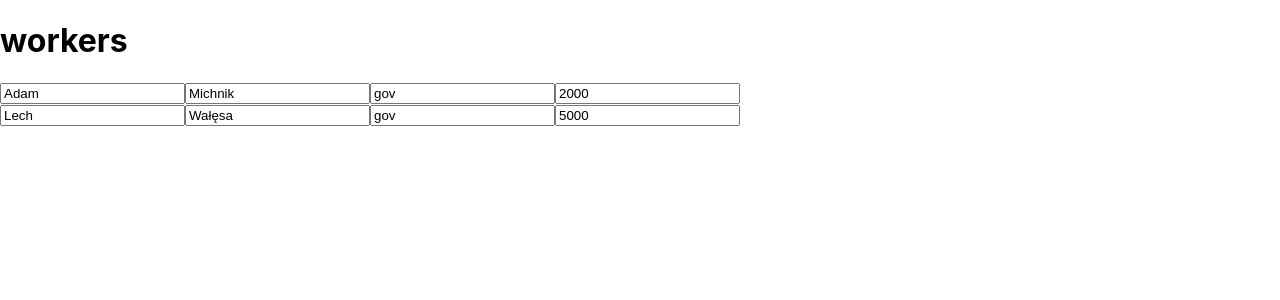
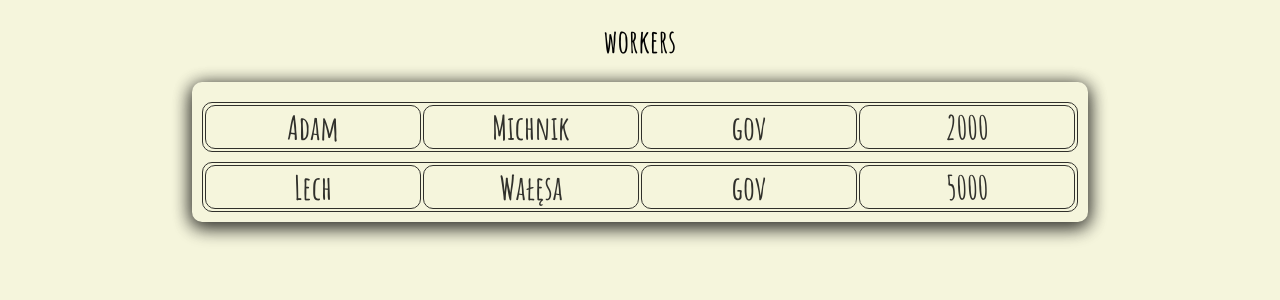
Before and after one commit to anyd007/recruitment-task-1, a React (Create React App) app: page / in a window 1280 px wide. Shown: the top 300 px of the page. Built offline with nearby package versions, Linux system fonts and the light colour scheme.

Commit message:
dodane style

```diff
--- a/public/index.html
+++ b/public/index.html
@@ -24,6 +24,9 @@
       work correctly both with client-side routing and a non-root public URL.
       Learn how to configure a non-root public URL by running `npm run build`.
     -->
+    <style>
+      @import url("https://fonts.googleapis.com/css2?family=Amatic+SC:wght@700&display=swap");
+    </style>
     <title>workers list</title>
   </head>
   <body>
--- /dev/null
+++ b/src/App.css
@@ -0,0 +1,42 @@
+*{
+    font-family: 'Amatic SC', cursive;
+    text-align: center;
+    padding: 0;
+    margin-top: 10px;
+  box-sizing: border-box;
+}
+
+body
+{
+    background-color: beige;
+}
+.app{
+    width: 70%;
+    /* display: inline-block; */
+    margin: auto;
+    padding: 10px;
+    /* align-items: center; */
+    font-size: 33px;
+    border-radius: 10px;
+    /* z-index: 2;
+    text-align: center;
+    justify-content: center;
+    align-items: center;
+    flex-direction: column; */
+    /* position: absolute;
+    left: 50%;
+    transform: translateX(-50%); */
+    transition: box-shadow 1s;
+    box-shadow: 0 3px 18px 0 rgba(0, 0, 0, 1.5), 0 6px 20px 0 rgba(0, 0, 0, 0.6);
+    opacity: 0.8;
+}
+table{
+    width: 100%;
+}
+td {
+    width: 25%;
+}
+table, th, td {
+    border: 1px solid black;
+    border-radius: 10px;
+  }
--- a/src/App.jsx
+++ b/src/App.jsx
@@ -1,5 +1,6 @@
 import React, {Component} from "react";
 import Datalist from "./Datalist";
+import './App.css'
 
 class App extends Component {
     constructor(){
@@ -16,7 +17,7 @@
             return <Datalist firstName = {el.firstName} lastName = {el.lastName} department = {el.department} salaryAmount = {el.salaryAmount}/>
         })
         return(
-        <div>
+        <div className="app">
          {workers}
      </div>
         )}
--- a/src/Datalist.jsx
+++ b/src/Datalist.jsx
@@ -5,15 +5,14 @@
 const Datalist = props => (
 
 <div>
-     <form>
-        <input type='text' placeholder="first name" name='firstNane' value={props.firstName}/>
-        <input type='text' name= 'lastName' value={props.lastName}/>
-        <input type='text' name= 'department' value={props.department}/>
-        <input type='number' name = 'salary-amount' value={props.salaryAmount}/>
-    </form>
-    {/* <div className="datalist">
-    <strong>{props.firstName}</strong> - {props.time}
-   </div> */}
+    <table>
+        {/* <tr>
+            <th>first Name</th> <th>last Name</th> <th>department</th> <th>salary Amount</th>
+        </tr> */}
+        <tr>
+            <td>{props.firstName}</td> <td> {props.lastName} </td> <td> {props.department} </td> <td> {props.salaryAmount}</td>
+        </tr>
+    </table>
 </div>
 );
 // Datalist.propTypes = {
```
